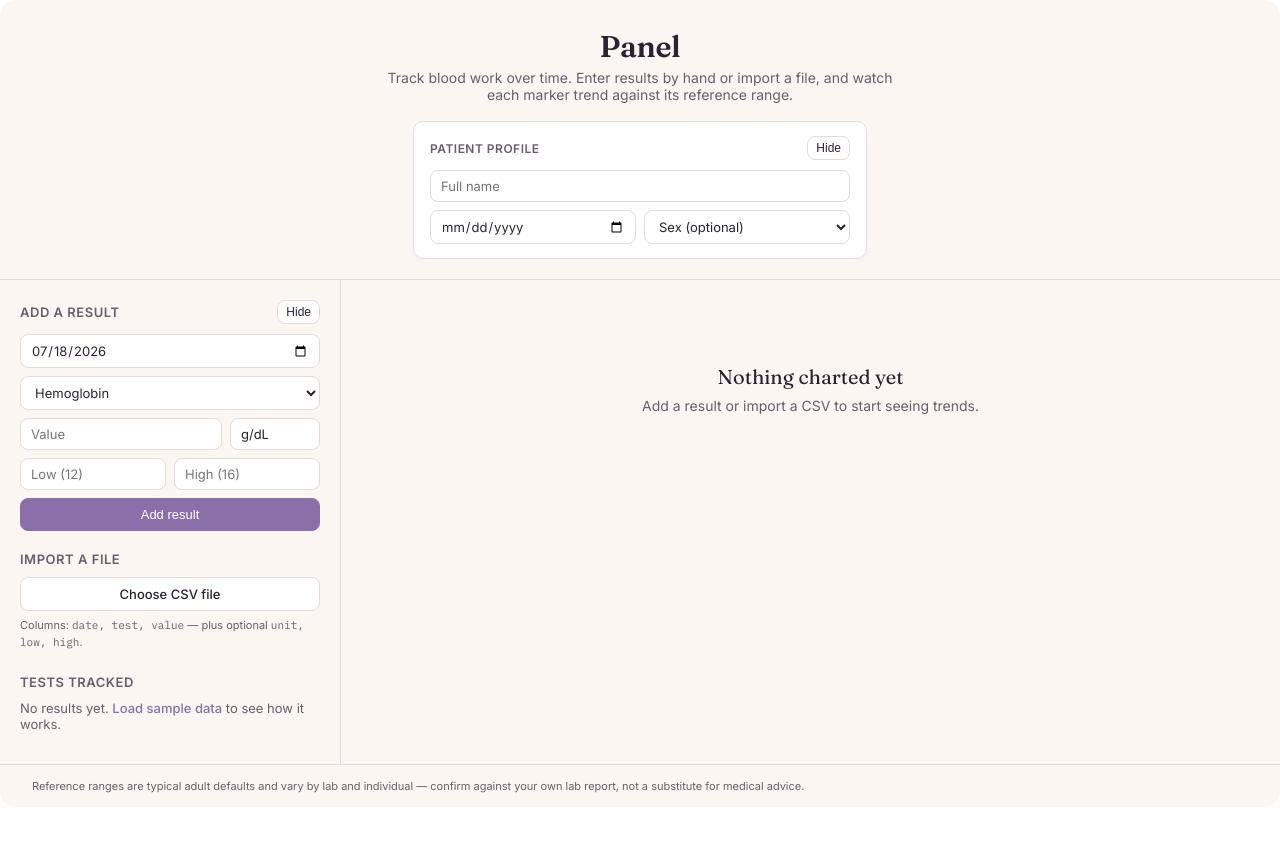
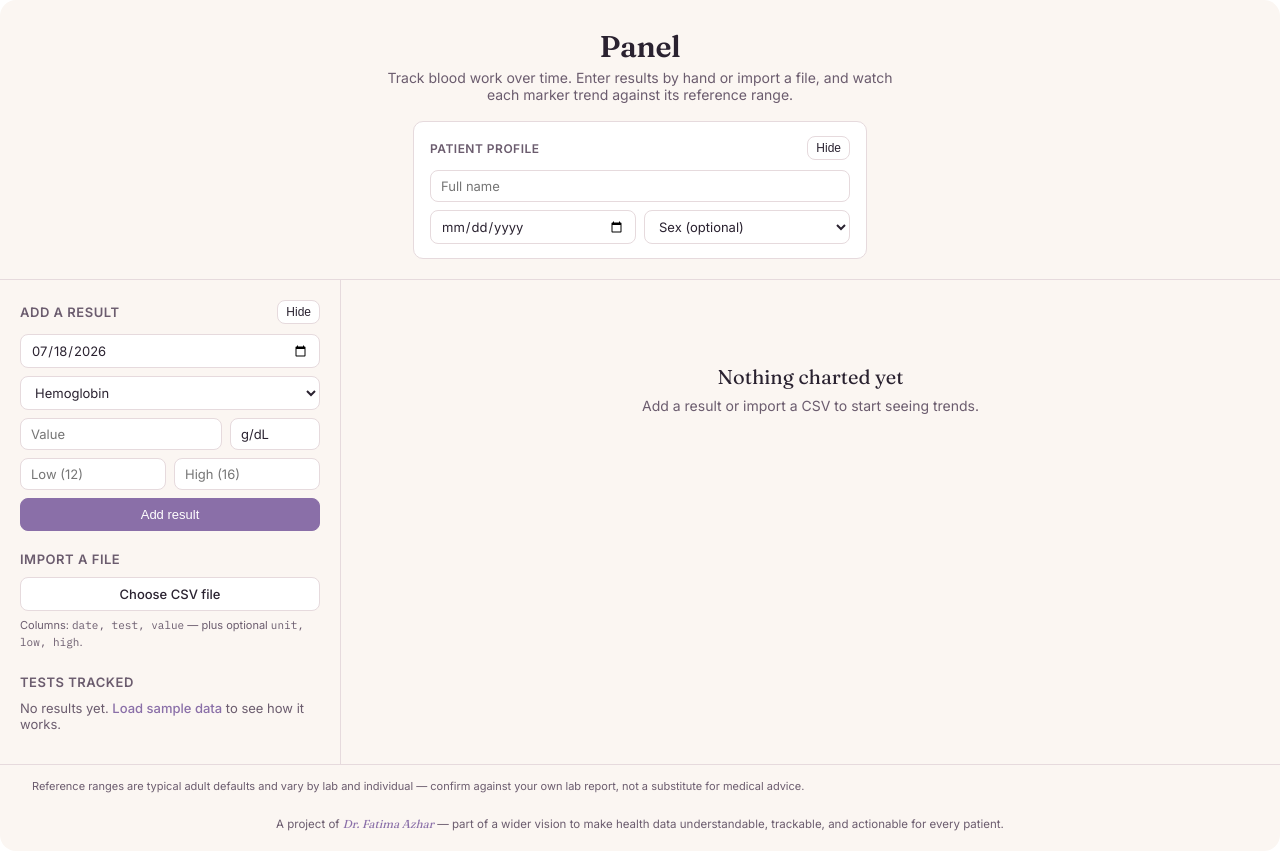
Before and after one commit to tempeststea/Panel, a React (Vite) app: page / in a window 1280 px wide. Before the commit the page ends 807 px from the top, so only its background shows below. Built offline with nearby package versions, Linux system fonts and the light colour scheme.

Commit message:
Add files via upload

```diff
--- a/src/Panel.jsx
+++ b/src/Panel.jsx
@@ -35,6 +35,11 @@ const TEST_LIBRARY = {
   'TSH': { unit: 'µIU/mL', low: 0.4, high: 4.0 },
   'ALT': { unit: 'U/L', low: 7, high: 56 },
   'AST': { unit: 'U/L', low: 10, high: 40 },
+  'Serum Iron': { unit: 'µg/dL', low: 60, high: 170 },
+  'Serum Ferritin': { unit: 'ng/mL', low: 20, high: 200 },
+  'HbA1c': { unit: '%', low: 4.0, high: 5.6 },
+  'Serum Calcium': { unit: 'mg/dL', low: 8.5, high: 10.5 },
+  'Vitamin D': { unit: 'ng/mL', low: 30, high: 100 },
 };
 
 const SAMPLE = [
@@ -520,6 +525,9 @@ export default function Panel() {
       <div style={{ padding: '14px 32px', borderTop: `1px solid ${COLORS.border}`, fontSize: 11, color: COLORS.inkSoft }}>
         Reference ranges are typical adult defaults and vary by lab and individual — confirm against your own lab report, not a substitute for medical advice.
       </div>
+      <div style={{ padding: '10px 32px 20px', textAlign: 'center', fontSize: 11.5, color: COLORS.inkSoft }}>
+        A project of <span className="panel-h1" style={{ fontStyle: 'italic', color: COLORS.tealDark }}>Dr. Fatima Azhar</span> — part of a wider vision to make health data understandable, trackable, and actionable for every patient.
+      </div>
     </div>
   );
 }
```
